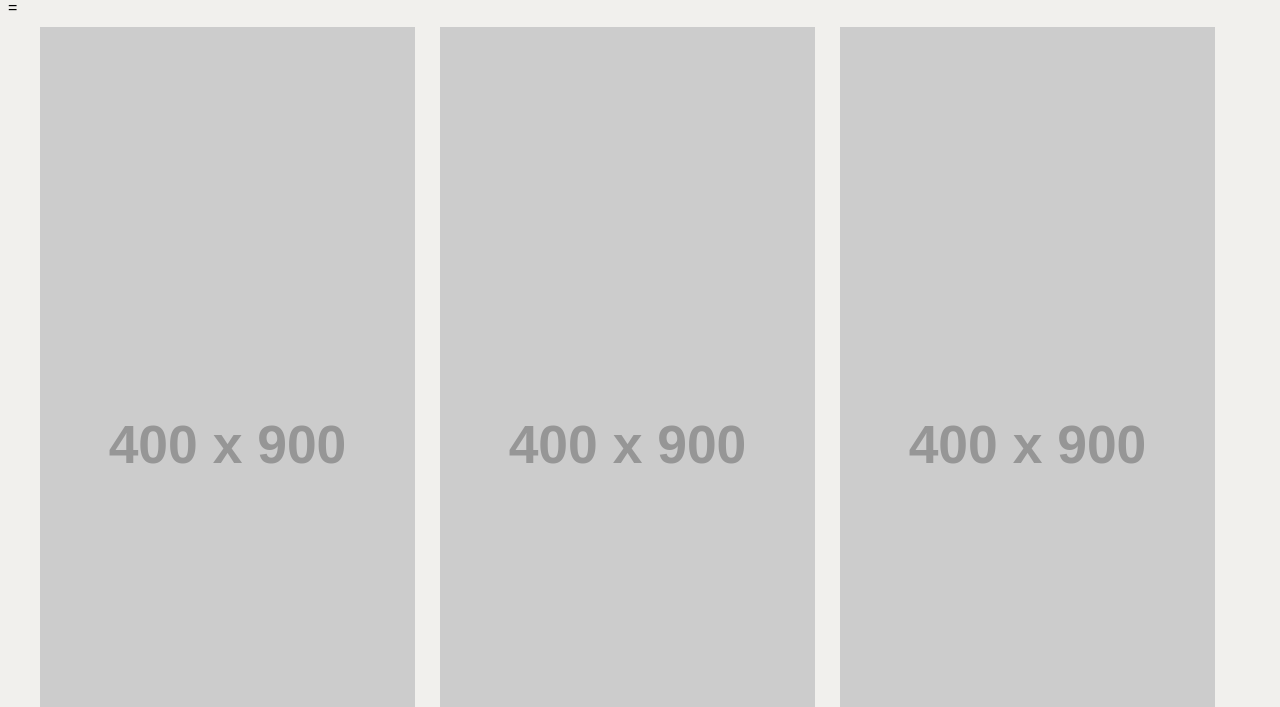
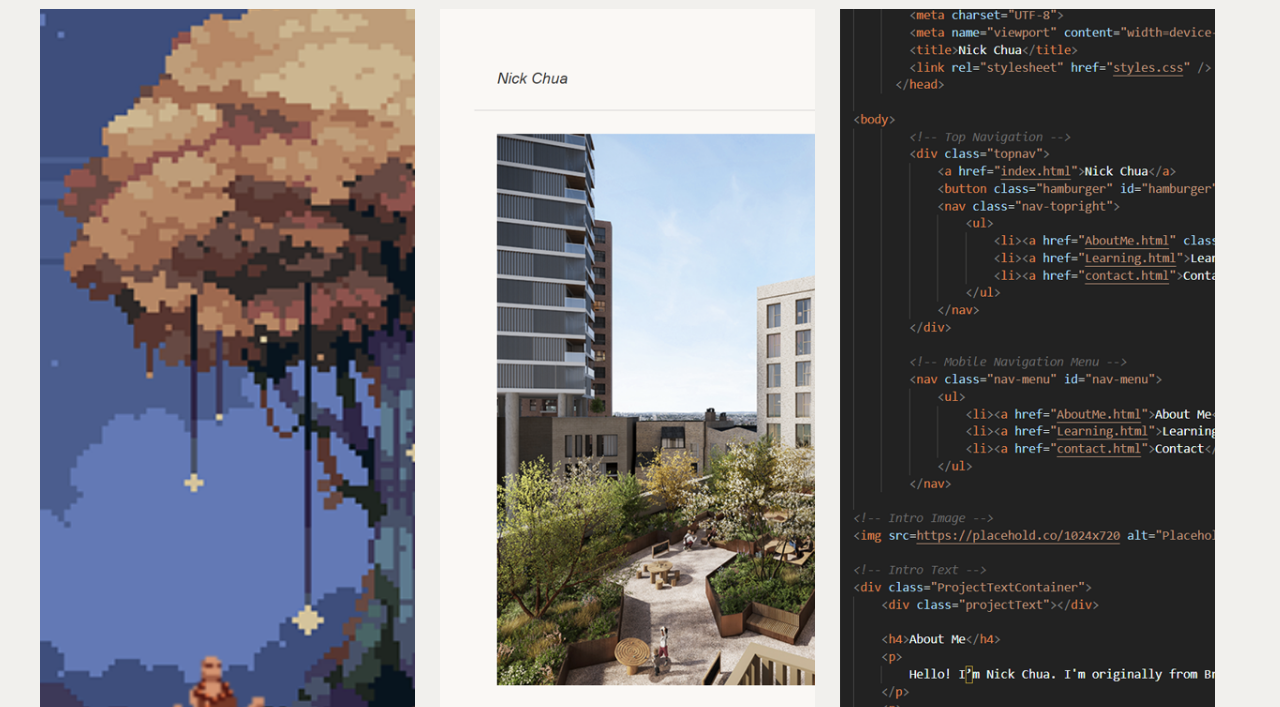
Before and after one commit to nchua3012/FACApplicationWebsite, a plain HTML site: page Learning.html in a window 1280 px wide. Shown: the part 93-800 px from the top of the page. Drawn offline with Linux system fonts and the light colour scheme; placeholder pictures from the web are drawn by us.

Commit message:
Update to images

```diff
--- a/Learning.html
+++ b/Learning.html
@@ -21,14 +21,14 @@
             </nav>
         </div>
 
-=
+
 
 <div class="projectImages">
 
         <!-- Project 1 -->
         <div class="projectImagesThumbnails">
             <a href="FACGame.html">
-                <img src=https://placehold.co/400x900 alt="Placeholder Image" />
+                <img src="MyWebsiteImages/GameScreenshot.png" alt="Placeholder Image" />
             </a>
             <br><br>
             <h4>My fighting game</h4>
@@ -47,7 +47,7 @@
         <!-- Project 2 -->
         <div class="projectImagesThumbnails">
             <a href="portfolioWebsite.html">
-                <img src=https://placehold.co/400x900 alt="Placeholder Image" />
+                <img src="MyWebsiteImages/PortfolioWebsite.png" alt="Placeholder Image" />
             </a>
             <br><br>
             <h4>My portfolio website</h4>
@@ -56,7 +56,7 @@
         <!-- Project 2 -->
         <div class="projectImagesThumbnails">
             <a href="portfolioLearning.html">
-                <img src=https://placehold.co/400x900 alt="Placeholder Image" />
+                <img src="MyWebsiteImages/Learning.png" alt="Placeholder Image" />
             </a>
             <br><br>
             <div class="projectThumbnailText">
```
Also changed, not shown: portfolioLearning.html (+2 -2 lines).
